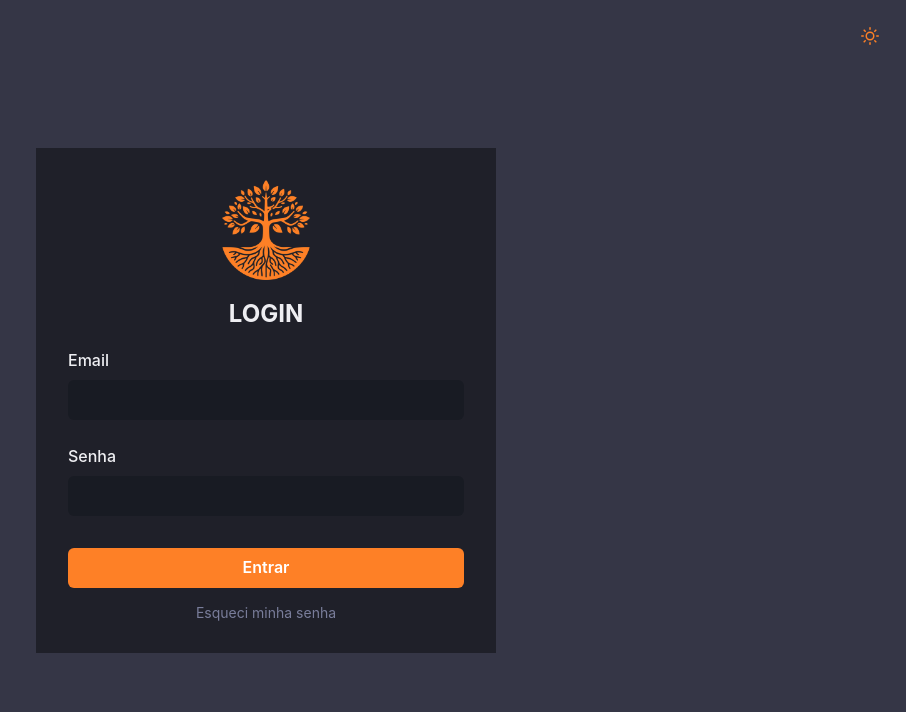
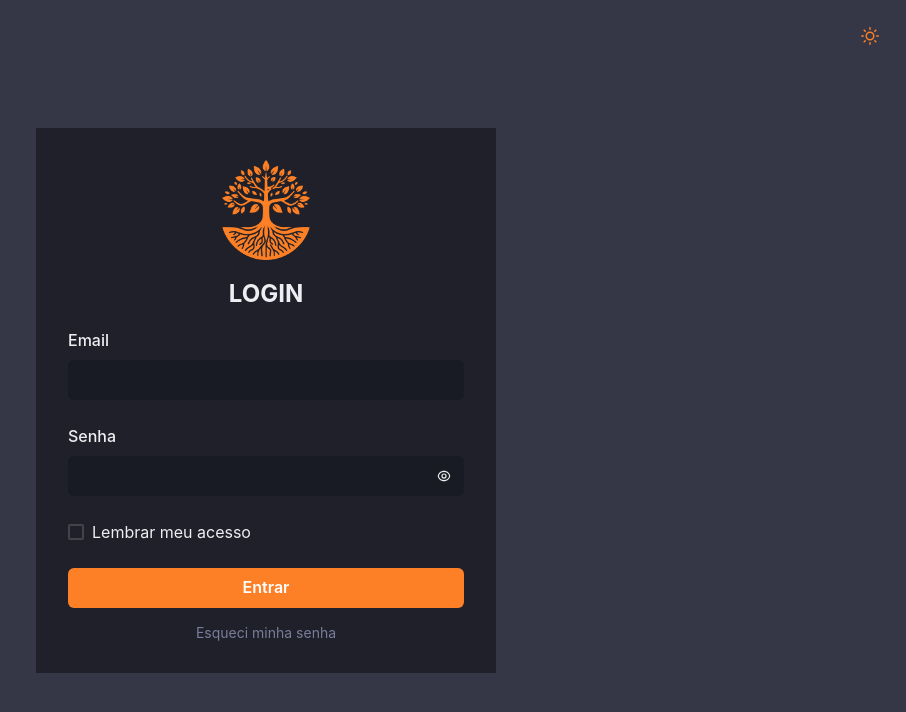
Before and after one commit to andreaalves/ESF-WEB-VALEZA, a React (Create React App) app: page / in a window 1280 px wide. Shown: the top 712 px of the page, without its empty margins (374-1280 px from the left). Built offline with nearby package versions, Linux system fonts and the light colour scheme.

Commit message:
feat: lembrar meu acesso e mostrar senha no login
Guarda só o e-mail no navegador; a senha fica com o gerenciador de senhas.
Com o e-mail lembrado o cursor já abre no campo da senha, que ganha o
botão de mostrar/ocultar.

```diff
--- a/src/pages/Login/index.tsx
+++ b/src/pages/Login/index.tsx
@@ -12,7 +12,12 @@ import {
   useToast,
   Image,
   Box,
+  Checkbox,
+  IconButton,
+  InputGroup,
+  InputRightElement,
 } from '@chakra-ui/react';
+import { RiEyeLine, RiEyeOffLine } from 'react-icons/ri';
 import { useAuth } from '../../context/AuthContext';
 import { ThemeToggle } from '../../components/ThemeToggle';
 import { EsqueciSenhaModal } from '../../components/EsqueciSenhaModal';
@@ -24,10 +29,39 @@ type IData = {
   errors: FieldError;
 };
 
+// "Lembrar meu acesso": guardamos só o E-MAIL. A senha fica a cargo do
+// gerenciador de senhas do navegador (autoComplete abaixo), que a guarda
+// criptografada — senha em texto puro no localStorage ficaria legível por
+// qualquer um que abrisse o DevTools. A chave fica fora das `@Aplication:*`
+// que o logout apaga, então o e-mail continua lembrado depois de sair.
+const CHAVE_EMAIL_LEMBRADO = '@Aplication:emailLembrado';
+
+const lerEmailLembrado = (): string => {
+  try {
+    return localStorage.getItem(CHAVE_EMAIL_LEMBRADO) || '';
+  } catch {
+    return '';
+  }
+};
+
+const gravarEmailLembrado = (email: string | null) => {
+  try {
+    if (email) localStorage.setItem(CHAVE_EMAIL_LEMBRADO, email);
+    else localStorage.removeItem(CHAVE_EMAIL_LEMBRADO);
+  } catch {
+    // Storage bloqueado (aba anônima etc.): só não lembra — o login segue.
+  }
+};
+
 export const Login = () => {
-  const { register, handleSubmit, getValues, formState } = useForm();
+  const [emailLembrado] = useState(lerEmailLembrado);
+  const { register, handleSubmit, getValues, formState } = useForm({
+    defaultValues: { email: emailLembrado, password: '' },
+  });
   const { errors } = formState;
   const toast = useToast();
+  const [showPassword, setShowPassword] = useState(false);
+  const [lembrar, setLembrar] = useState(!!emailLembrado);
   // null = fechado; string = aberto, já com o e-mail que estava digitado aqui.
   const [emailParaRecuperar, setEmailParaRecuperar] = useState<string | null>(null);
 
@@ -42,6 +76,7 @@ export const Login = () => {
         password: values.password,
       });
 
+      gravarEmailLembrado(lembrar ? String(values.email).trim() : null);
       history.push('/home');
     } catch (error) {
       // const errorMessage = error.response.data.message;
@@ -82,6 +117,7 @@ export const Login = () => {
                 <Input
                   id="email"
                   type="email"
+                  autoComplete="username"
                   bgColor="gray.900"
                   variant="filled"
                   _hover={{
@@ -95,10 +131,13 @@ export const Login = () => {
               </FormControl>
               <FormControl>
                 <FormLabel htmlFor="password">Senha</FormLabel>
+                <InputGroup>
                   <Input
-                  // name="password"
                     id="password"
-                  type="password"
+                    type={showPassword ? 'text' : 'password'}
+                    autoComplete="current-password"
+                    // E-mail já lembrado: o cursor vai direto para a senha.
+                    autoFocus={!!emailLembrado}
                     bgColor="gray.900"
                     variant="filled"
                     _hover={{
@@ -106,10 +145,31 @@ export const Login = () => {
                     }}
                     {...register('password', { required: true })}
                   />
+                  <InputRightElement>
+                    <IconButton
+                      type="button"
+                      aria-label={showPassword ? 'Ocultar senha' : 'Mostrar senha'}
+                      icon={showPassword ? <RiEyeOffLine /> : <RiEyeLine />}
+                      onClick={() => setShowPassword((v) => !v)}
+                      size="sm"
+                      variant="ghost"
+                      _hover={{ bg: 'gray.700' }}
+                      _active={{ bg: 'gray.600' }}
+                      tabIndex={-1}
+                    />
+                  </InputRightElement>
+                </InputGroup>
                 <Text color="red" mt="2" fontSize="sm">
                   {errors.password && 'Senha Obrigatória'}
                 </Text>
               </FormControl>
+              <Checkbox
+                isChecked={lembrar}
+                onChange={(e) => setLembrar(e.target.checked)}
+                colorScheme="orange"
+              >
+                Lembrar meu acesso
+              </Checkbox>
             </Stack>
             <Button
               w="100%"
```
Lines whose indentation alone changed are shown as unchanged.
